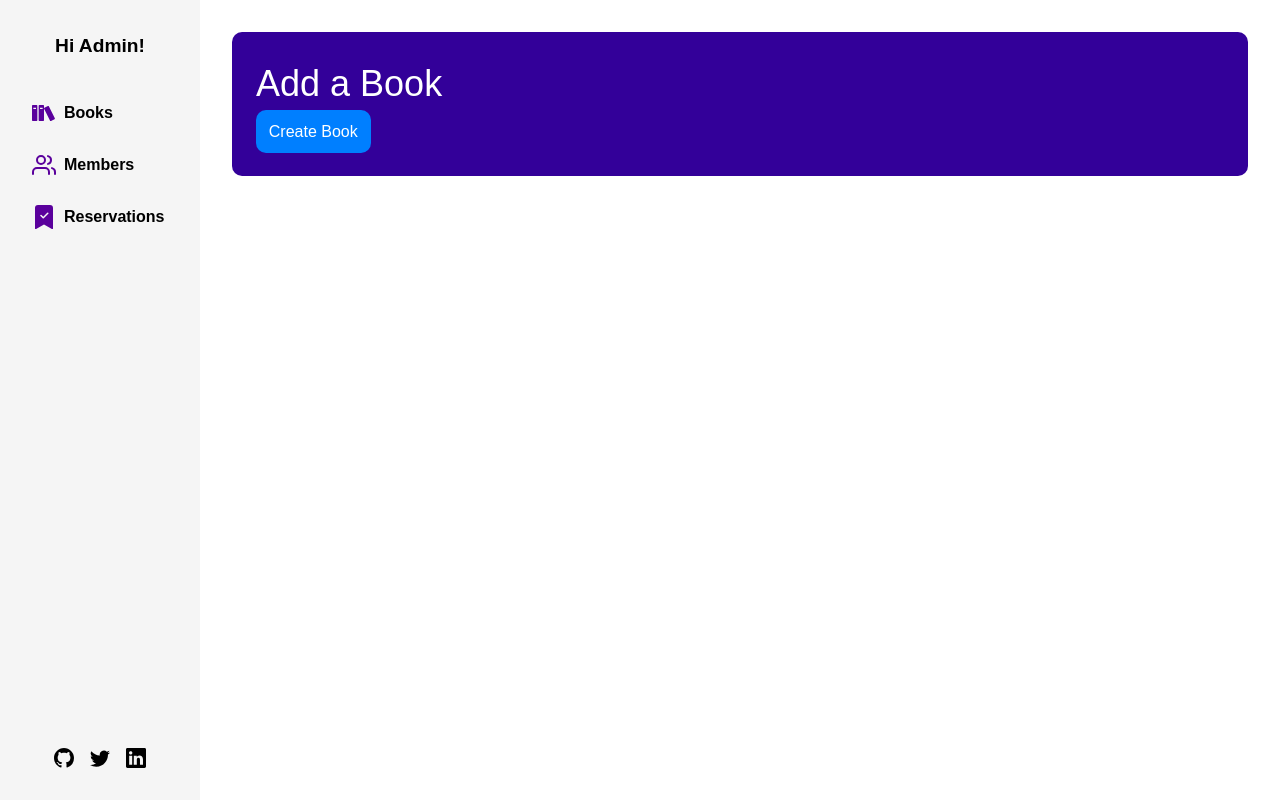
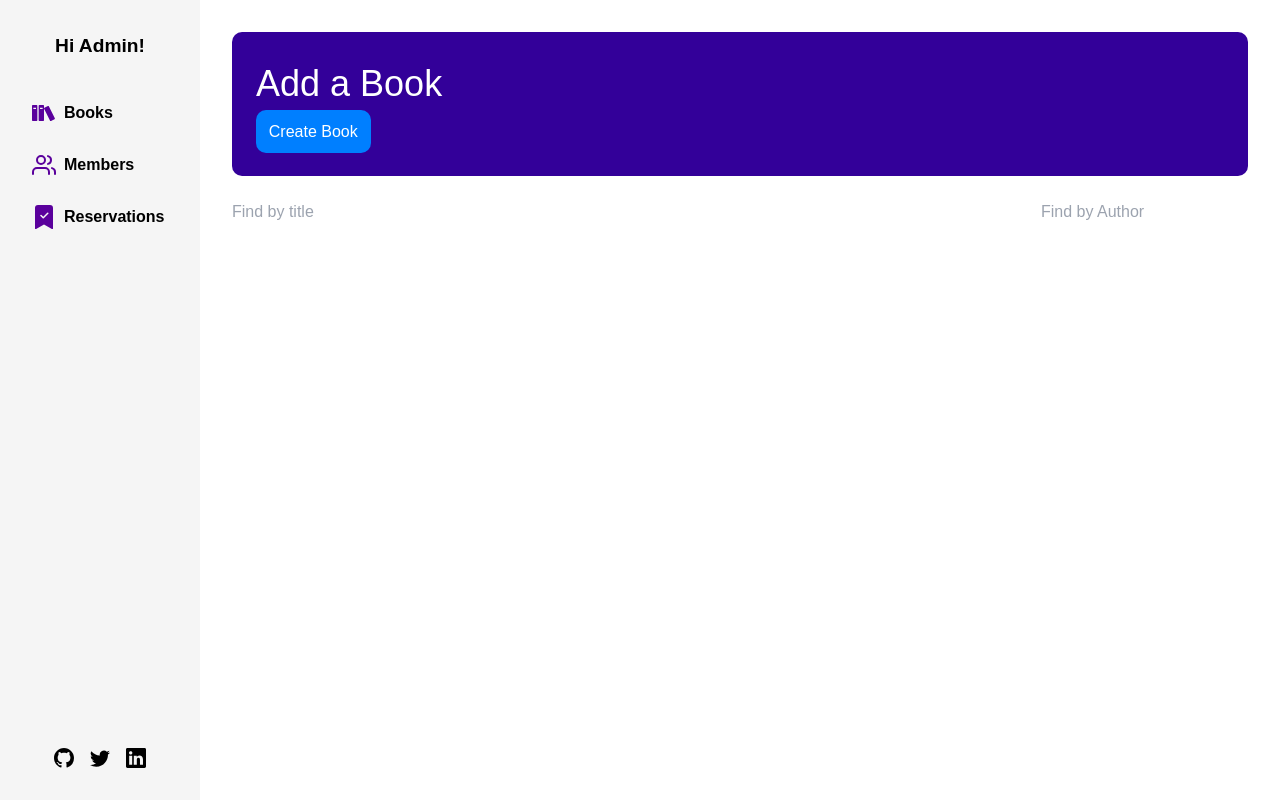
Before and after one commit to leehaney254/library_managemnt_frontend, a React (Vite) app: page / in a window 1280 px wide. Built offline with nearby package versions, Linux system fonts and the light colour scheme.

Commit message:
Style: Style search inputs

```diff
--- a/src/App.css
+++ b/src/App.css
@@ -10,3 +10,8 @@
   padding: 2rem;
   height: 100vh;
 }
+
+.all_inputs:focus {
+  border: solid #330099 2px;
+  outline: #330099;
+}
--- a/src/pages/books/AllBooks.jsx
+++ b/src/pages/books/AllBooks.jsx
@@ -7,6 +7,10 @@ const AllBooks = () => {
       <Navbar />
       <div className="main_content">
         <MainCard text="Add a Book" button="Create Book" links="/books/create" />
+        <div className="flex justify-between my-6">
+          <input type="text" placeholder="Find by title" className="all_inputs" />
+          <input type="text" placeholder="Find by Author" />
+        </div>
       </div>
     </main>
   )
```
